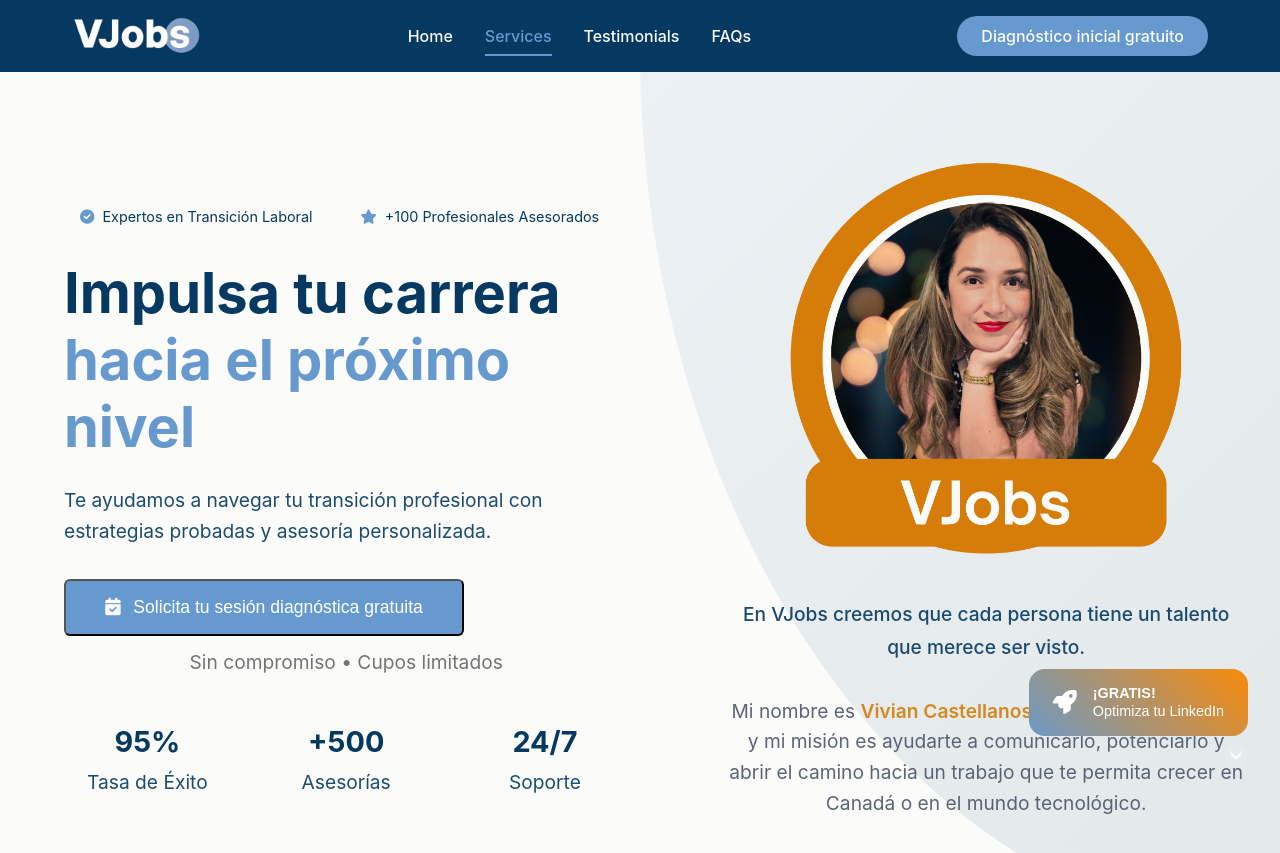
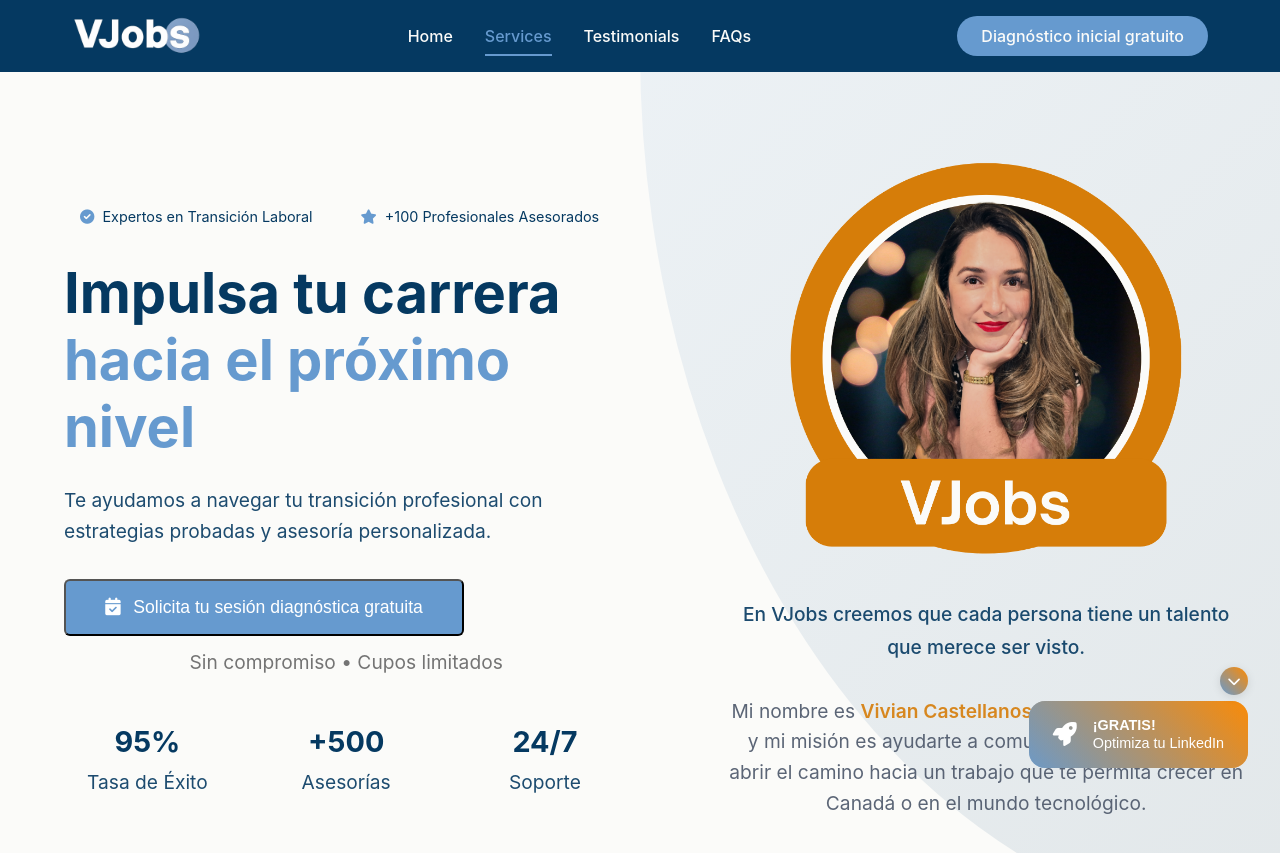
Before and after one commit to yuberalberto/vjobs-landing, a Vue app: page / in a window 1280 px wide. Shown: the top 853 px of the page. Built offline with nearby package versions, Linux system fonts and the light colour scheme.

Commit message:
style: enhance minimize button styling
- Match button color scheme with project theme
- Improve button size and hover effects
- Add subtle shadow for better visibility

```diff
--- a/src/components/FloatingMagnet.vue
+++ b/src/components/FloatingMagnet.vue
@@ -336,7 +336,7 @@
   position: fixed;
   bottom: 2rem;
   right: 2rem;
-  z-index: 999;
+  z-index: 1000;
   display: flex;
   flex-direction: column;
   align-items: flex-end;
@@ -420,21 +420,27 @@
 }
 
 .minimize-button {
-  background: rgba(255, 255, 255, 0.1);
+  background: linear-gradient(45deg, var(--accent-color), #ff8a00);
   border: none;
   border-radius: 50%;
-  width: 24px;
-  height: 24px;
+  width: 28px;
+  height: 28px;
   display: flex;
   align-items: center;
   justify-content: center;
   color: white;
   cursor: pointer;
   transition: all 0.3s ease;
+  position: absolute;
+  right: 0;
+  top: -34px;
+  z-index: 1001;
+  box-shadow: 0 2px 10px rgba(0, 0, 0, 0.1);
 }
 
 .minimize-button:hover {
-  background: rgba(255, 255, 255, 0.2);
+  transform: translateY(-2px) scale(1.1);
+  box-shadow: 0 4px 12px rgba(0, 0, 0, 0.15);
 }
 
 .minimized .floating-button {
```
